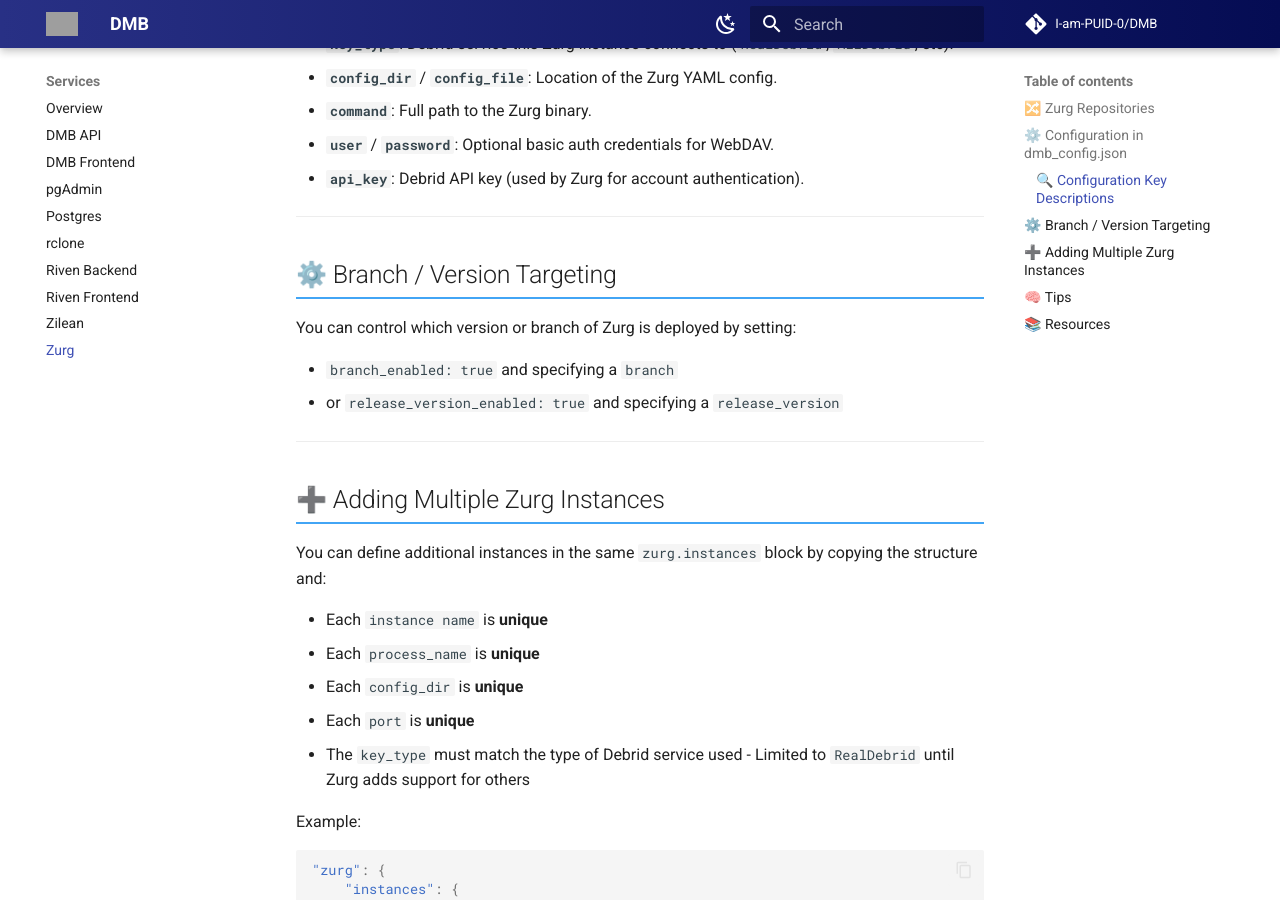
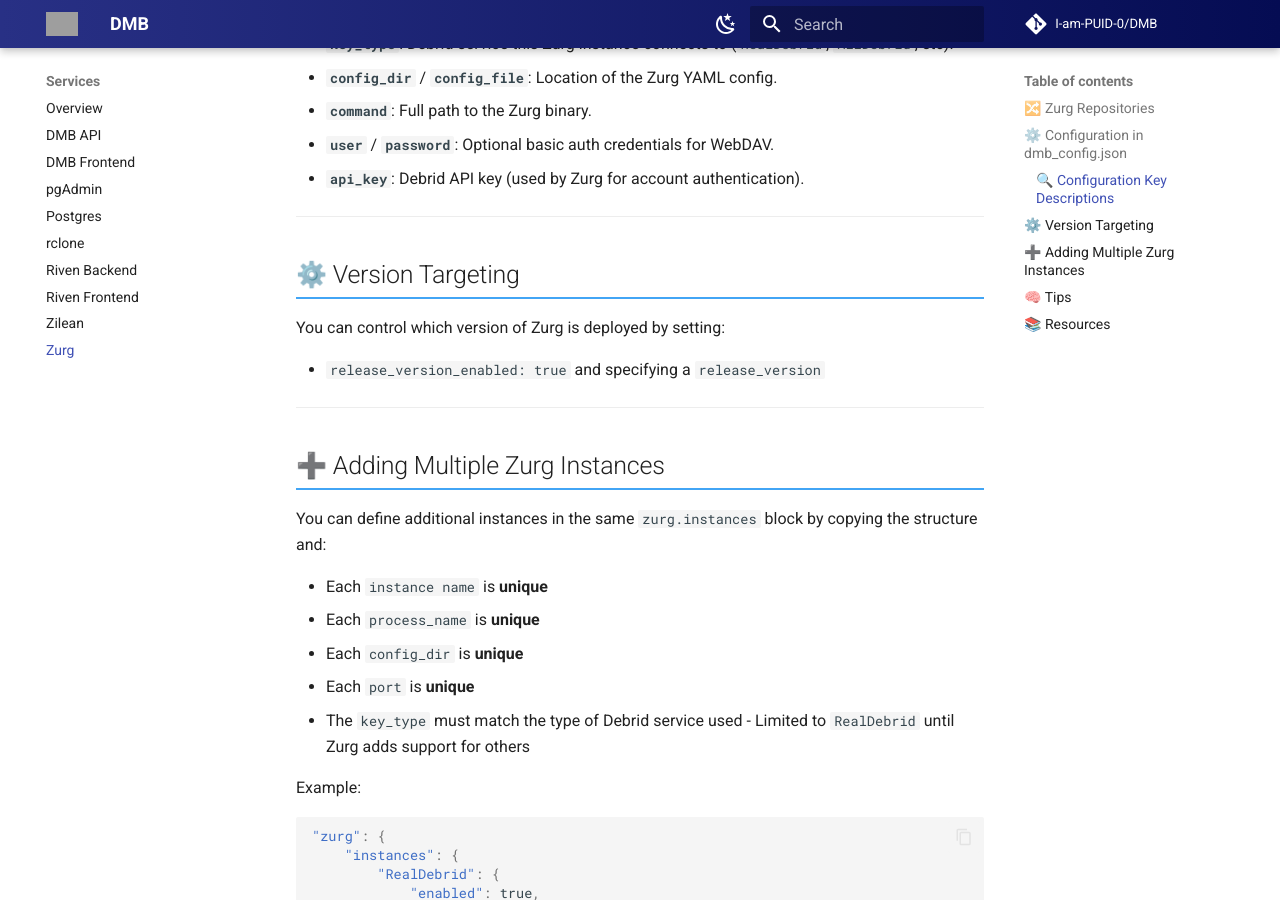
Before and after one commit to I-am-PUID-0/DMB_Docs, an MkDocs documentation site: the page built from docs/services/zurg.md, in a window 1280 px wide and 900 px high, scrolled down 1896 px. Built offline with MkDocs 1.6.1 and Material for MkDocs 9.7.7, drawn with Linux system fonts in a browser that asks for light colours; comment, search, counter and statistics services are not loaded; grey boxes are pictures that could not be loaded.

Commit message:
Improve documentation clarity and structure across multiple files

```diff
--- a/docs/services/zurg.md
+++ b/docs/services/zurg.md
@@ -73,11 +73,10 @@ Zurg is configured using the `instances` model to support multiple debrid servic
 
 ---
 
-## ⚙️ Branch / Version Targeting
-You can control which version or branch of Zurg is deployed by setting:
+## ⚙️ Version Targeting
+You can control which version of Zurg is deployed by setting:
 
-- `branch_enabled: true` and specifying a `branch`
-- or `release_version_enabled: true` and specifying a `release_version`
+- `release_version_enabled: true` and specifying a `release_version`
 
 ---
 
```
Also changed, not shown: docs/contributing.md (+5 -1 lines), docs/deployment/docker.md (+2 -2 lines), docs/deployment/index.md (+4 -0 lines), docs/faq/zilean.md (+21 -0 lines), docs/services/zilean.md (+2 -2 lines).
